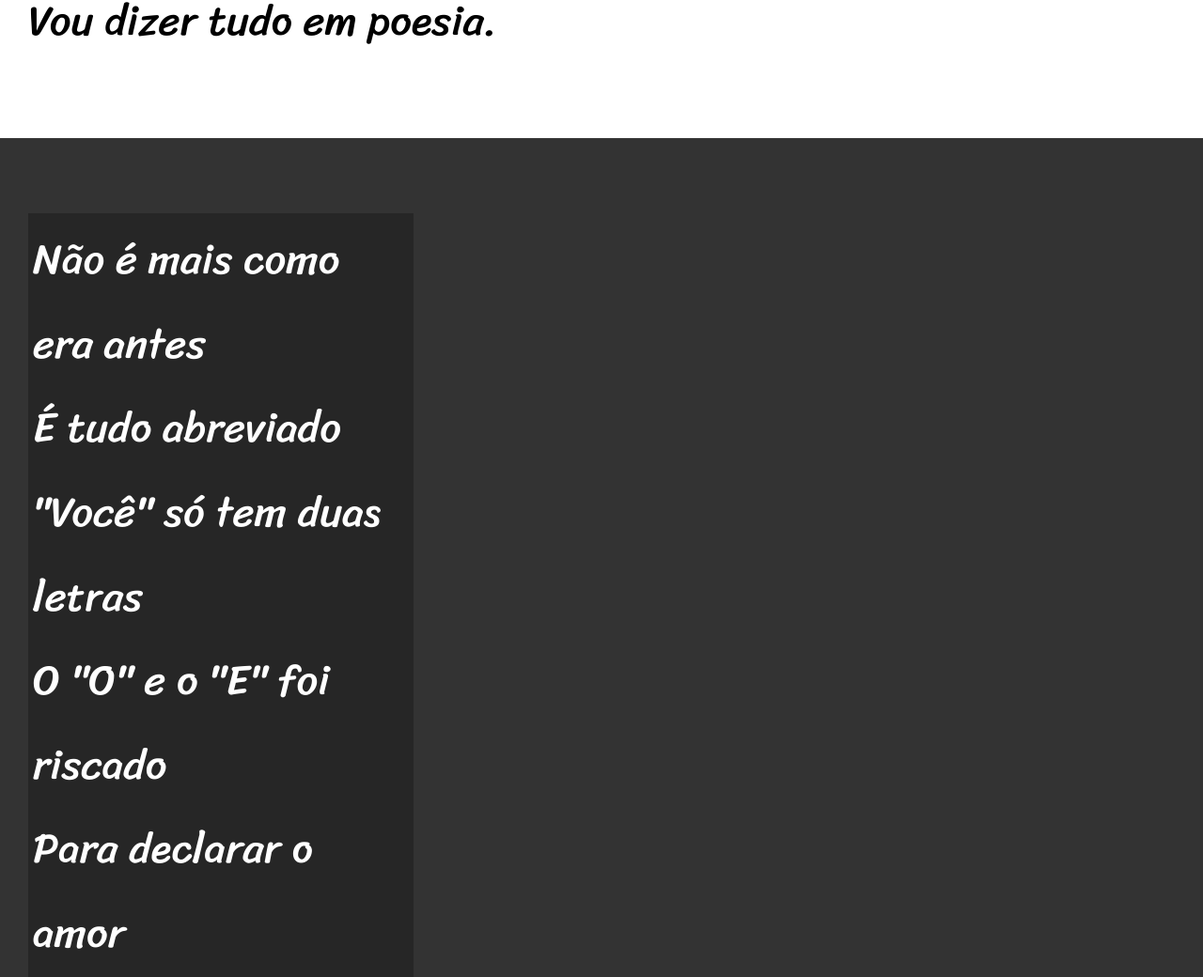
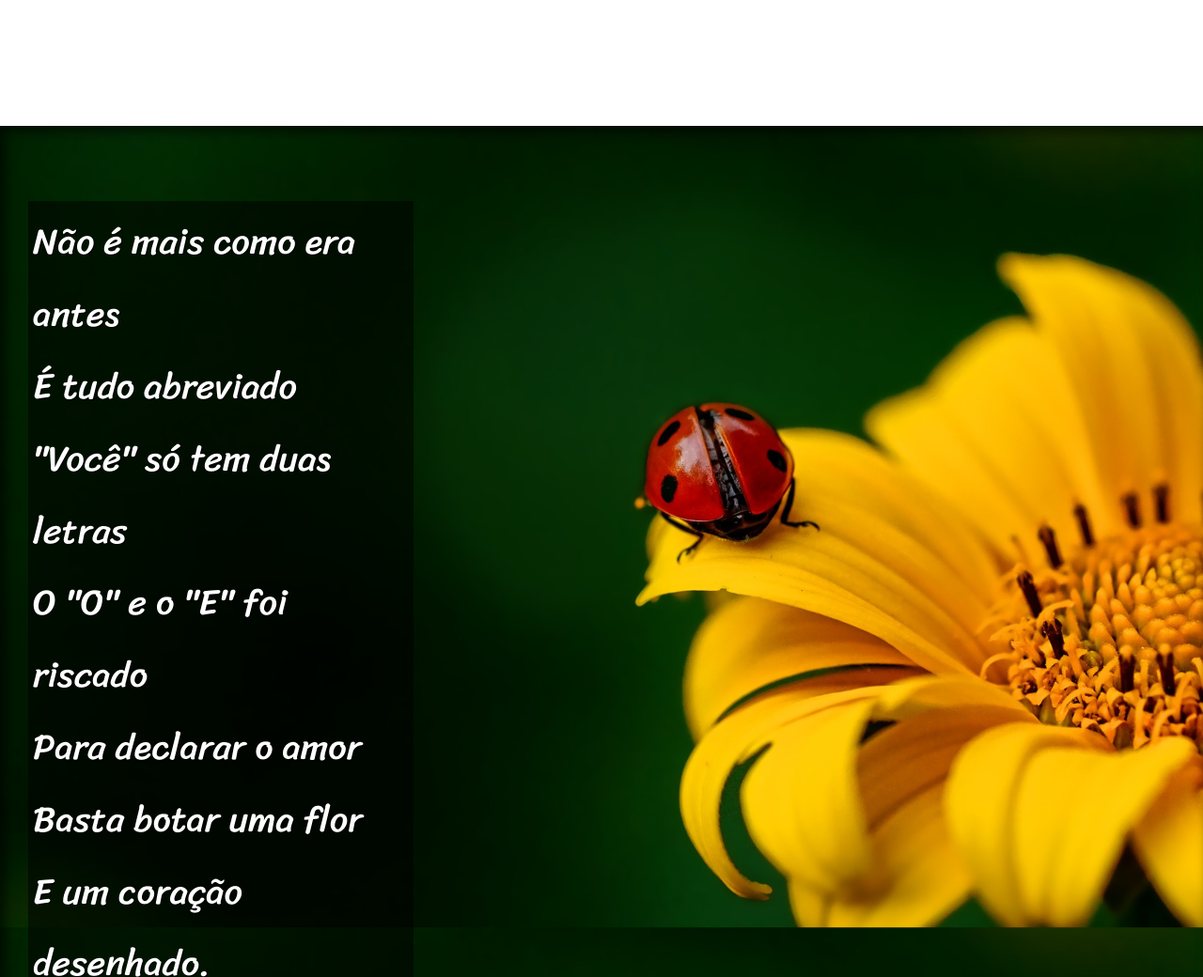
Before and after one commit to denisemendesjanota/html-css, a plain HTML site: page exercicios/desafios/desafios12/index.html in a window 1280 px wide. Shown: the part 900-1940 px from the top of the page at 94% size. Drawn offline with Linux system fonts and the light colour scheme.

Commit message:
desafio 12 concluído e atualizado

```diff
--- a/exercicios/desafios/desafios12/estilo/style.css
+++ b/exercicios/desafios/desafios12/estilo/style.css
@@ -50,11 +50,15 @@ header a:hover, footer a:hover{
 
 section{
     font-family: var(--fonte3);
-    font-size: 3.5vw;
+    font-size: 3vw;
     line-height: 2em;
     padding-top: 10vh;
     padding-bottom: 10vh;
     padding-left: 30px;
+}
+
+section > p{
+    padding-bottom: 2em;
 }
 
 section.normal{
@@ -64,14 +68,27 @@ section.normal{
 
 section.imagem{
     background-color: rgba(51, 51, 51);
+    background-attachment: fixed;
+    background-size: cover;
+    box-shadow: inset 6px 6px 13px 0px rgba(0, 0, 0, 0.64);
     color: white;
 }
 
 section.imagem > p{
-    background-color: rgba(0, 0, 0, 0.253);
+    background-color: rgba(0, 0, 0, 0.514);
     display: inline-block;
+    text-shadow: 1px 1px 0px black;
     padding: 5px;
     width: 400px;
+}
+
+section#img01{
+    background-image: url('../background001.jpg');
+    background-position: right center;
+}
+
+section#img02{
+    background-image: url('../background002.jpg');
 }
 
 footer{
--- a/exercicios/desafios/desafios12/index.html
+++ b/exercicios/desafios/desafios12/index.html
@@ -27,7 +27,7 @@
         </p>
     </section>
 
-    <section class="imagem">
+    <section class="imagem" id="img01">
         <p>
             Não é mais como era antes <br>
             É tudo abreviado <br>
@@ -61,7 +61,7 @@
         </p>
     </section>
 
-    <section class="imagem">
+    <section class="imagem" id="img02">
         <p>
             Tenho saudade das cartas <br>
             Escritas com a própria mão <br>
```
